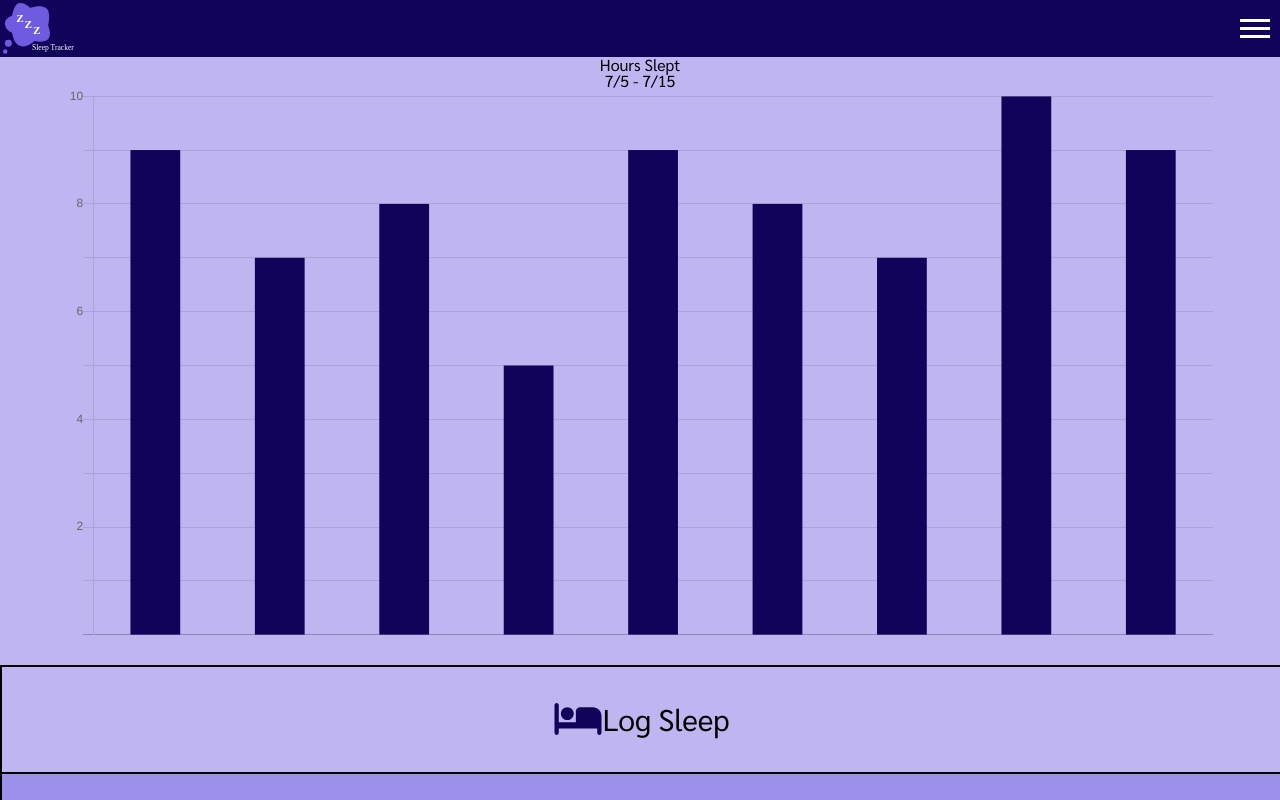
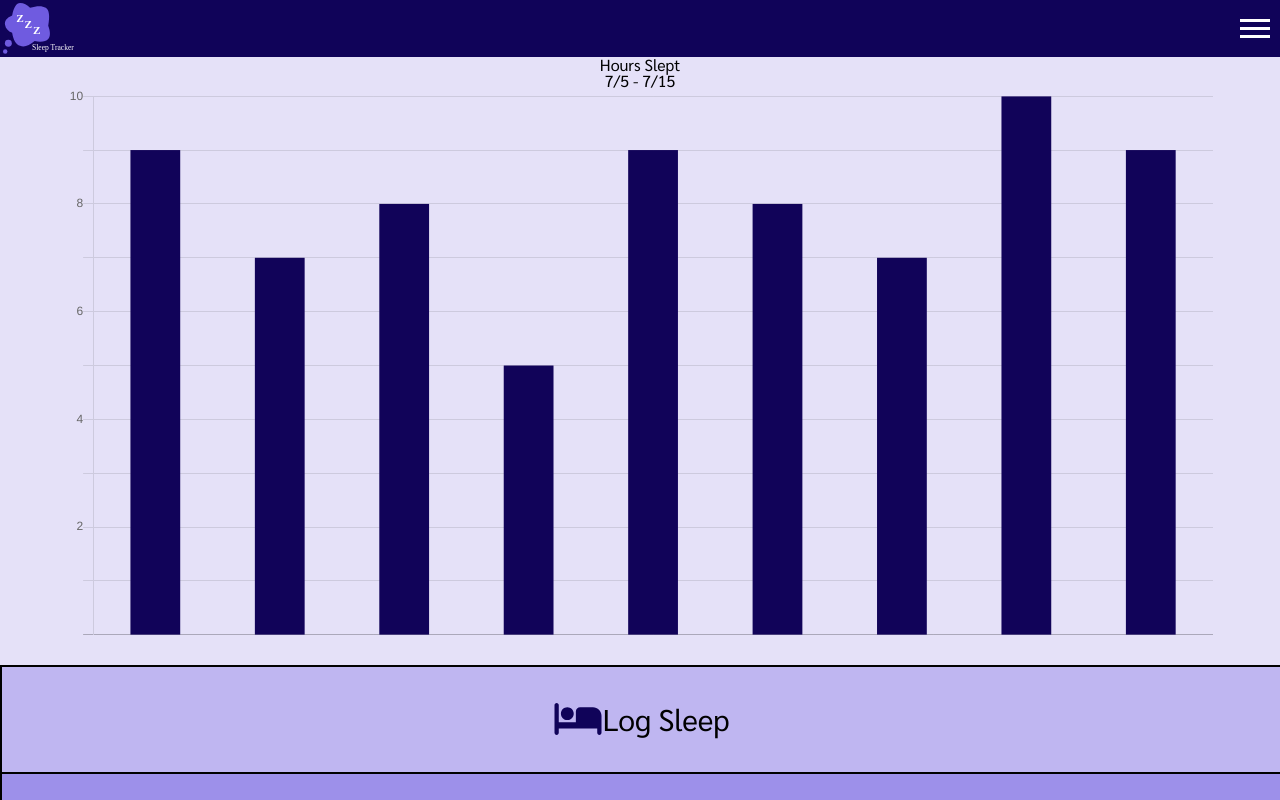
Before and after one commit to build-week-sleep-tracker/FE, a React (Create React App) app: page / in a window 1280 px wide. Shown: the top 800 px of the page. Built offline with nearby package versions, Linux system fonts and the light colour scheme.

Commit message:
Signup, Signin views, footer component added but not started

```diff
--- a/src/Components/Graph.js
+++ b/src/Components/Graph.js
@@ -6,18 +6,18 @@ const FlexWrapper = styled.div`
     display: flex;
     flex-direction: column;
     justify-content: center;
-    background-color: #BFB6F1;
+    background-color: #E5E1F8;
 `
 
 const GraphWrapper = styled.div`
     width: 90vw;
-    background-color: #BFB6F1;
+    background-color: #E5E1F8;
     margin-left: 5vw;
 `
 const GraphTitle = styled.div`
     text-align: center;
     justify-content: center;
-    background-color: #BFB6F1;
+    background-color: #E5E1F8;
 `
 
 export default function GraphCanvas(){
@@ -87,7 +87,7 @@ export default function GraphCanvas(){
         <div>
             <FlexWrapper>
                 <GraphTitle>
-                    <h2>Hours Slept</h2>
+                    <h3>Hours Slept</h3>
                     <h4>7/5 - 7/15</h4>
                 </GraphTitle>
                 <GraphWrapper>
```
Also changed, not shown: src/Views/MainView/SigninViews.js (added, +14 -0 lines), src/Views/MainView/SignupViews.js (added, +14 -0 lines), src/Components/Footer.js (added).
